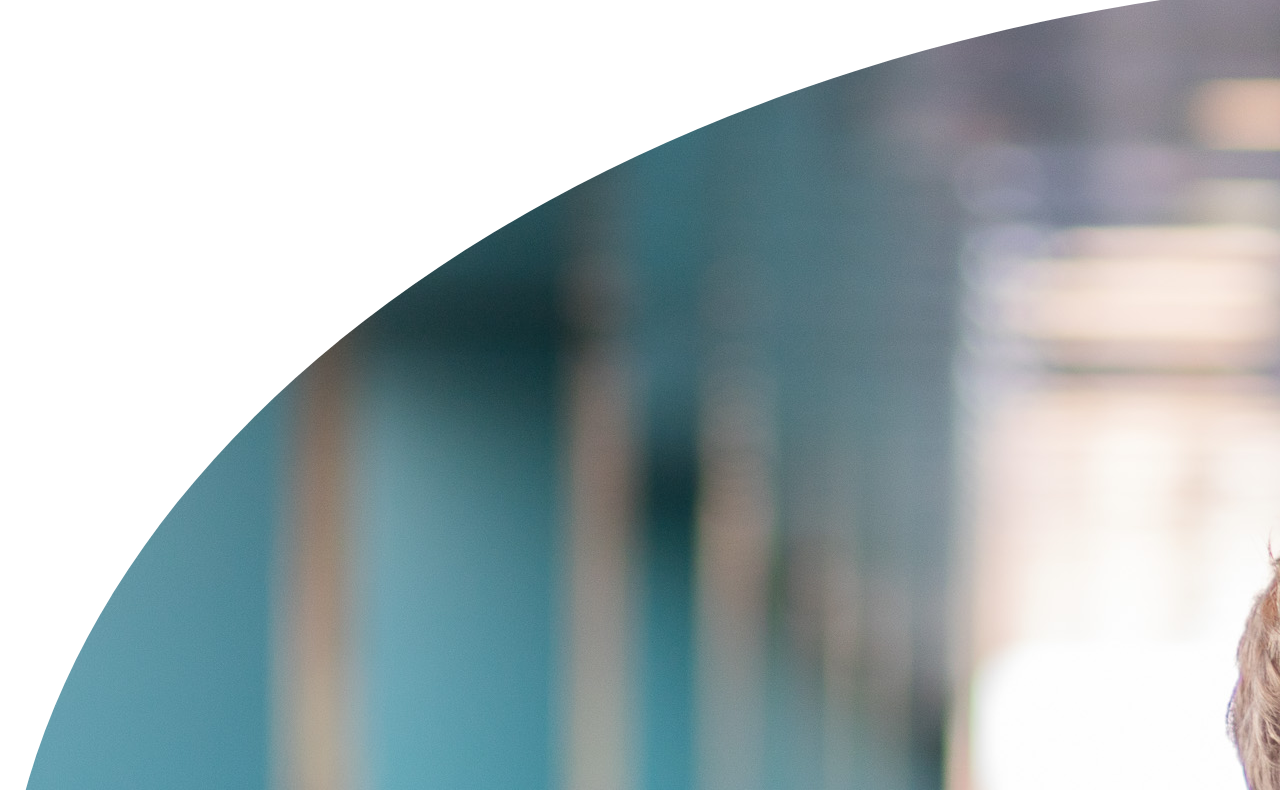
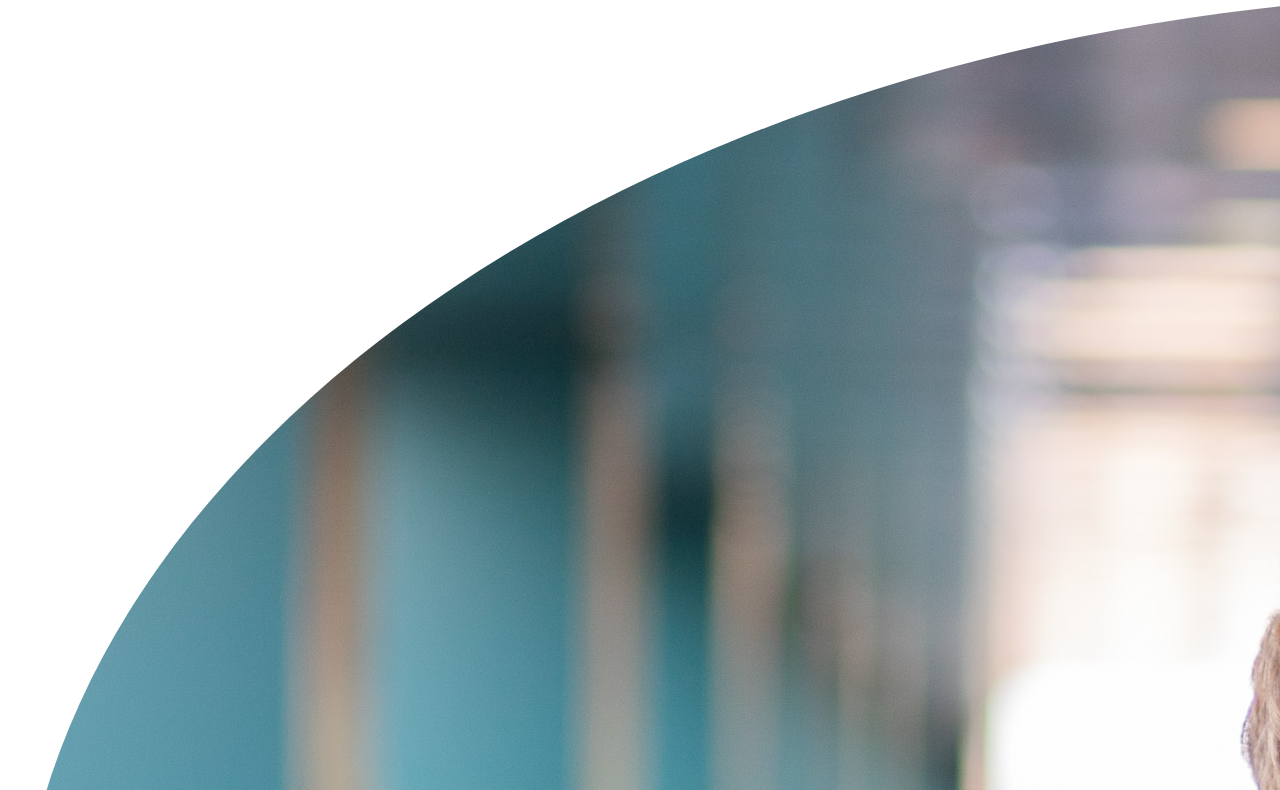
Before and after one commit to tristanburke/tristanburke.github.io, a plain HTML site: page Home.html in a window 1280 px wide. Shown: the part 168-958 px from the top of the page. Drawn offline with nearby package versions, Linux system fonts and the light colour scheme.

```diff
--- a/Home.html
+++ b/Home.html
@@ -28,7 +28,7 @@
         </li>
     </ul>
 </div>
-<div class="page-header bg-1 text-center">
+<div class="container-fluid page-header bg-1 text-center">
     <h1> Hello!
         <small> Welcome to my site :)</small>
     </h1>
```
